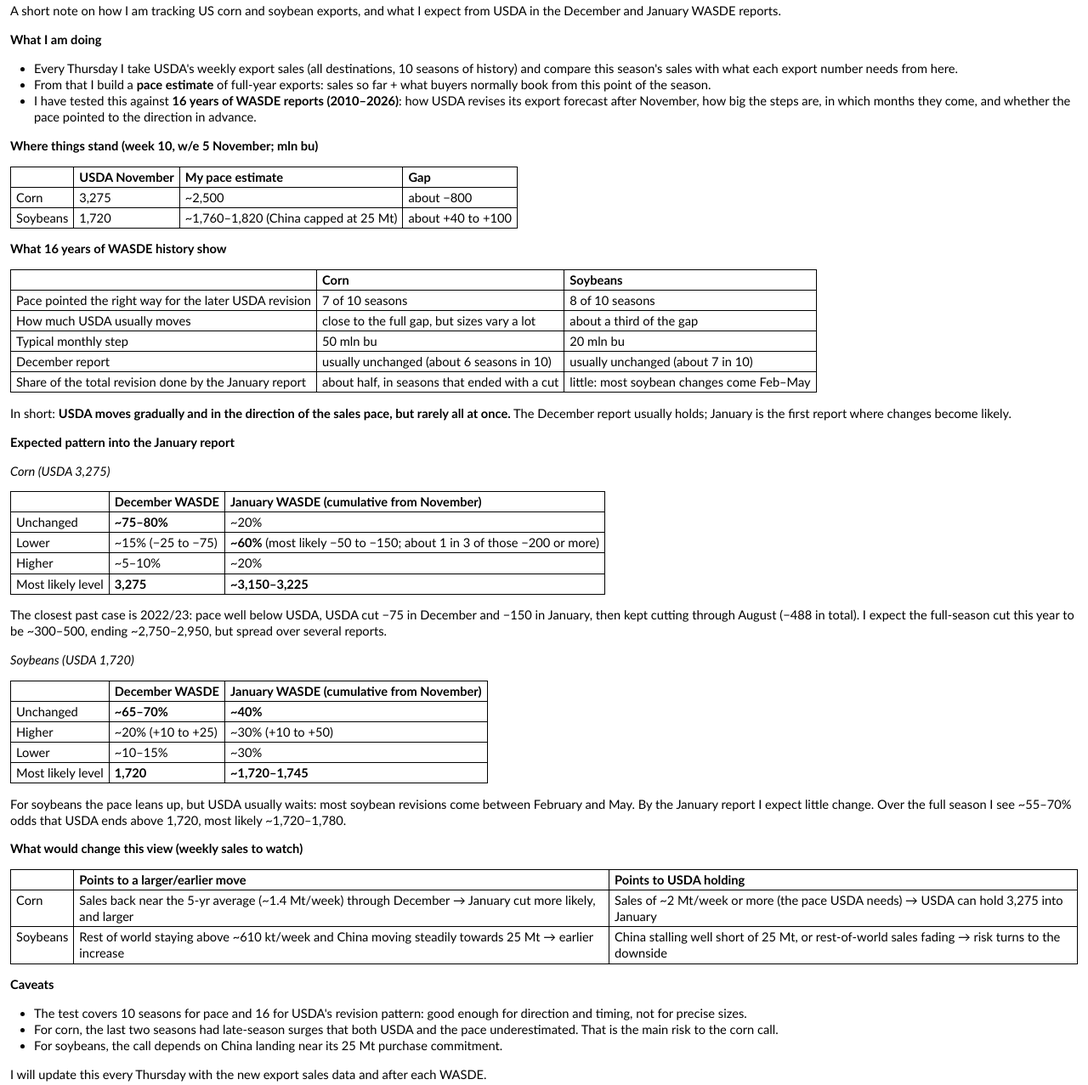
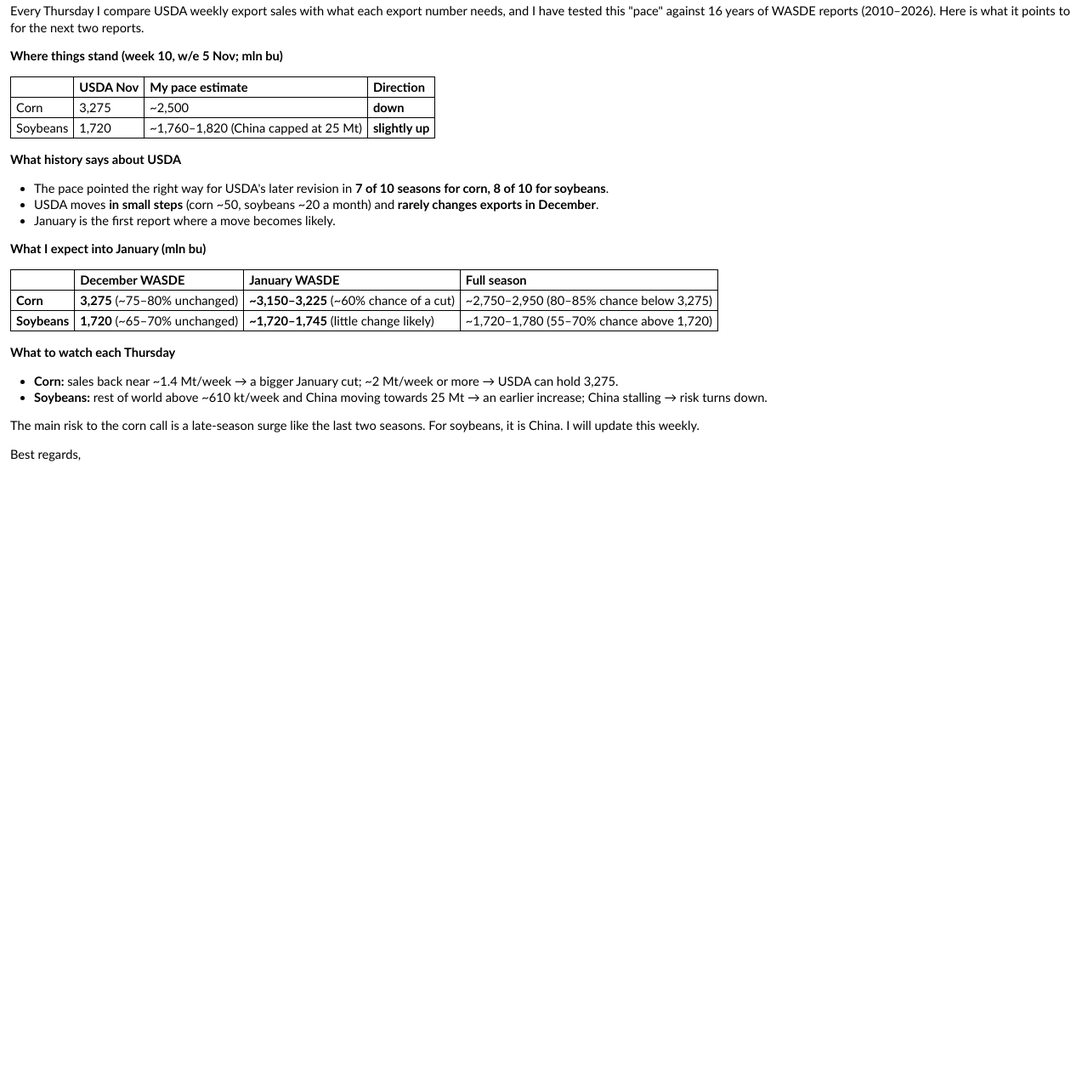
Before and after one commit to gg1980-coder/claude, a plain HTML site: page export-sales/email_revisions/email.html in a window 1280 px wide. Shown: the part 76-1353 px from the top of the page at 85% size. After the commit the page ends 800 px from the top, so only its background shows below. Drawn offline with Linux system fonts and the light colour scheme.

Commit message:
Revisions email: short version (long one kept as email_long_version.md)
Co-Authored-By: Claude Opus 5.5 <noreply@anthropic.com>
Claude-Session: https://claude.ai/code/session_01UqwBfgxf7LEfuf7evF8zG3

```diff
--- a/export-sales/email_revisions/email.html
+++ b/export-sales/email_revisions/email.html
@@ -1,23 +1,17 @@
 <!doctype html><html><head><meta charset="utf-8"><meta name="viewport" content="width=device-width,initial-scale=1"><title>USDA export revisions email</title><style>body{font-family:Calibri,Carlito,Arial,sans-serif;font-size:11pt;color:#000;margin:12px;line-height:1.3;background:#fff}
 p{margin:0 0 11pt}ul,ol{margin:0 0 11pt;padding-left:28px}li{margin:0}
 table{border-collapse:collapse;margin:0 0 11pt;font-size:11pt}th,td{border:1px solid #000;padding:2px 6px;text-align:left;vertical-align:top}
-th{font-weight:bold;background:#fff;color:#000}</style></head><body><p><strong>Subject: US corn and soybean exports: what the sales pace says about USDA revisions into the January WASDE</strong></p>
+th{font-weight:bold;background:#fff;color:#000}</style></head><body><p><strong>Subject: US corn and soybean exports: expected USDA revisions into the January WASDE</strong></p>
 <p>Hi all,</p>
-<p>A short note on how I am tracking US corn and soybean exports, and what I expect from USDA in the December and January WASDE reports.</p>
-<p><strong>What I am doing</strong></p>
-<ul>
-<li>Every Thursday I take USDA's weekly export sales (all destinations, 10 seasons of history) and compare this season's sales with what each export number needs from here.</li>
-<li>From that I build a <strong>pace estimate</strong> of full-year exports: sales so far + what buyers normally book from this point of the season.</li>
-<li>I have tested this against <strong>16 years of WASDE reports (2010–2026)</strong>: how USDA revises its export forecast after November, how big the steps are, in which months they come, and whether the pace pointed to the direction in advance.</li>
-</ul>
-<p><strong>Where things stand (week 10, w/e 5 November; mln bu)</strong></p>
+<p>Every Thursday I compare USDA weekly export sales with what each export number needs, and I have tested this "pace" against 16 years of WASDE reports (2010–2026). Here is what it points to for the next two reports.</p>
+<p><strong>Where things stand (week 10, w/e 5 Nov; mln bu)</strong></p>
 <table>
 <thead>
 <tr>
 <th></th>
-<th>USDA November</th>
+<th>USDA Nov</th>
 <th>My pace estimate</th>
-<th>Gap</th>
+<th>Direction</th>
 </tr>
 </thead>
 <tbody>
@@ -25,148 +19,51 @@ th{font-weight:bold;background:#fff;color:#000}</style></head><body><p><strong>S
 <td>Corn</td>
 <td>3,275</td>
 <td>~2,500</td>
-<td>about −800</td>
+<td><strong>down</strong></td>
 </tr>
 <tr>
 <td>Soybeans</td>
 <td>1,720</td>
 <td>~1,760–1,820 (China capped at 25 Mt)</td>
-<td>about +40 to +100</td>
+<td><strong>slightly up</strong></td>
 </tr>
 </tbody>
 </table>
-<p><strong>What 16 years of WASDE history show</strong></p>
-<table>
-<thead>
-<tr>
-<th></th>
-<th>Corn</th>
-<th>Soybeans</th>
-</tr>
-</thead>
-<tbody>
-<tr>
-<td>Pace pointed the right way for the later USDA revision</td>
-<td>7 of 10 seasons</td>
-<td>8 of 10 seasons</td>
-</tr>
-<tr>
-<td>How much USDA usually moves</td>
-<td>close to the full gap, but sizes vary a lot</td>
-<td>about a third of the gap</td>
-</tr>
-<tr>
-<td>Typical monthly step</td>
-<td>50 mln bu</td>
-<td>20 mln bu</td>
-</tr>
-<tr>
-<td>December report</td>
-<td>usually unchanged (about 6 seasons in 10)</td>
-<td>usually unchanged (about 7 in 10)</td>
-</tr>
-<tr>
-<td>Share of the total revision done by the January report</td>
-<td>about half, in seasons that ended with a cut</td>
-<td>little: most soybean changes come Feb–May</td>
-</tr>
-</tbody>
-</table>
-<p>In short: <strong>USDA moves gradually and in the direction of the sales pace, but rarely all at once.</strong> The December report usually holds; January is the first report where changes become likely.</p>
-<p><strong>Expected pattern into the January report</strong></p>
-<p><em>Corn (USDA 3,275)</em></p>
+<p><strong>What history says about USDA</strong></p>
+<ul>
+<li>The pace pointed the right way for USDA's later revision in <strong>7 of 10 seasons for corn, 8 of 10 for soybeans</strong>.</li>
+<li>USDA moves <strong>in small steps</strong> (corn ~50, soybeans ~20 a month) and <strong>rarely changes exports in December</strong>.</li>
+<li>January is the first report where a move becomes likely.</li>
+</ul>
+<p><strong>What I expect into January (mln bu)</strong></p>
 <table>
 <thead>
 <tr>
 <th></th>
 <th>December WASDE</th>
-<th>January WASDE (cumulative from November)</th>
+<th>January WASDE</th>
+<th>Full season</th>
 </tr>
 </thead>
 <tbody>
 <tr>
-<td>Unchanged</td>
-<td><strong>~75–80%</strong></td>
-<td>~20%</td>
+<td><strong>Corn</strong></td>
+<td><strong>3,275</strong> (~75–80% unchanged)</td>
+<td><strong>~3,150–3,225</strong> (~60% chance of a cut)</td>
+<td>~2,750–2,950 (80–85% chance below 3,275)</td>
 </tr>
 <tr>
-<td>Lower</td>
-<td>~15% (−25 to −75)</td>
-<td><strong>~60%</strong> (most likely −50 to −150; about 1 in 3 of those −200 or more)</td>
-</tr>
-<tr>
-<td>Higher</td>
-<td>~5–10%</td>
-<td>~20%</td>
-</tr>
-<tr>
-<td>Most likely level</td>
-<td><strong>3,275</strong></td>
-<td><strong>~3,150–3,225</strong></td>
+<td><strong>Soybeans</strong></td>
+<td><strong>1,720</strong> (~65–70% unchanged)</td>
+<td><strong>~1,720–1,745</strong> (little change likely)</td>
+<td>~1,720–1,780 (55–70% chance above 1,720)</td>
 </tr>
 </tbody>
 </table>
-<p>The closest past case is 2022/23: pace well below USDA, USDA cut −75 in December and −150 in January, then kept cutting through August (−488 in total). I expect the full-season cut this year to be ~300–500, ending ~2,750–2,950, but spread over several reports.</p>
-<p><em>Soybeans (USDA 1,720)</em></p>
-<table>
-<thead>
-<tr>
-<th></th>
-<th>December WASDE</th>
-<th>January WASDE (cumulative from November)</th>
-</tr>
-</thead>
-<tbody>
-<tr>
-<td>Unchanged</td>
-<td><strong>~65–70%</strong></td>
-<td><strong>~40%</strong></td>
-</tr>
-<tr>
-<td>Higher</td>
-<td>~20% (+10 to +25)</td>
-<td>~30% (+10 to +50)</td>
-</tr>
-<tr>
-<td>Lower</td>
-<td>~10–15%</td>
-<td>~30%</td>
-</tr>
-<tr>
-<td>Most likely level</td>
-<td><strong>1,720</strong></td>
-<td><strong>~1,720–1,745</strong></td>
-</tr>
-</tbody>
-</table>
-<p>For soybeans the pace leans up, but USDA usually waits: most soybean revisions come between February and May. By the January report I expect little change. Over the full season I see ~55–70% odds that USDA ends above 1,720, most likely ~1,720–1,780.</p>
-<p><strong>What would change this view (weekly sales to watch)</strong></p>
-<table>
-<thead>
-<tr>
-<th></th>
-<th>Points to a larger/earlier move</th>
-<th>Points to USDA holding</th>
-</tr>
-</thead>
-<tbody>
-<tr>
-<td>Corn</td>
-<td>Sales back near the 5-yr average (~1.4 Mt/week) through December → January cut more likely, and larger</td>
-<td>Sales of ~2 Mt/week or more (the pace USDA needs) → USDA can hold 3,275 into January</td>
-</tr>
-<tr>
-<td>Soybeans</td>
-<td>Rest of world staying above ~610 kt/week and China moving steadily towards 25 Mt → earlier increase</td>
-<td>China stalling well short of 25 Mt, or rest-of-world sales fading → risk turns to the downside</td>
-</tr>
-</tbody>
-</table>
-<p><strong>Caveats</strong></p>
+<p><strong>What to watch each Thursday</strong></p>
 <ul>
-<li>The test covers 10 seasons for pace and 16 for USDA's revision pattern: good enough for direction and timing, not for precise sizes.</li>
-<li>For corn, the last two seasons had late-season surges that both USDA and the pace underestimated. That is the main risk to the corn call.</li>
-<li>For soybeans, the call depends on China landing near its 25 Mt purchase commitment.</li>
+<li><strong>Corn:</strong> sales back near ~1.4 Mt/week → a bigger January cut; ~2 Mt/week or more → USDA can hold 3,275.</li>
+<li><strong>Soybeans:</strong> rest of world above ~610 kt/week and China moving towards 25 Mt → an earlier increase; China stalling → risk turns down.</li>
 </ul>
-<p>I will update this every Thursday with the new export sales data and after each WASDE.</p>
+<p>The main risk to the corn call is a late-season surge like the last two seasons. For soybeans, it is China. I will update this weekly.</p>
 <p>Best regards,</p></body></html>
```
Also changed, not shown: 2 other files.
